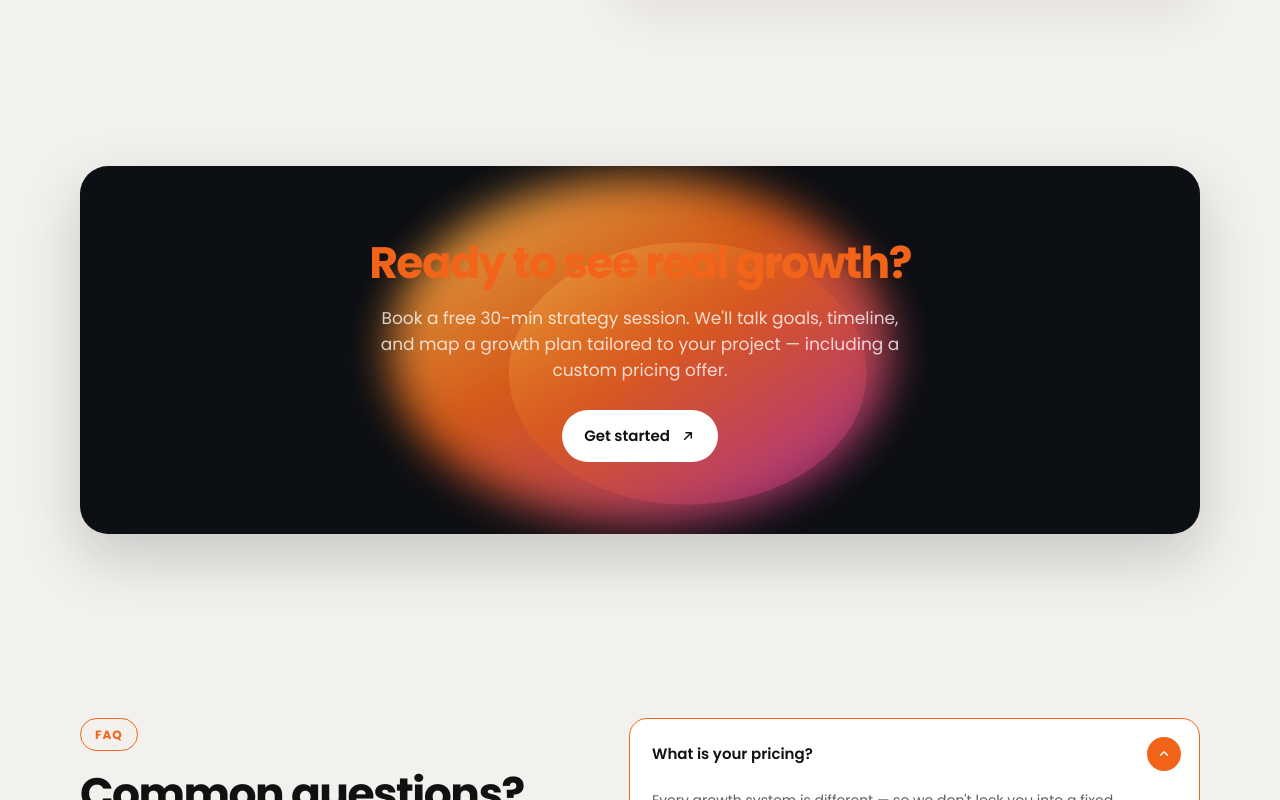
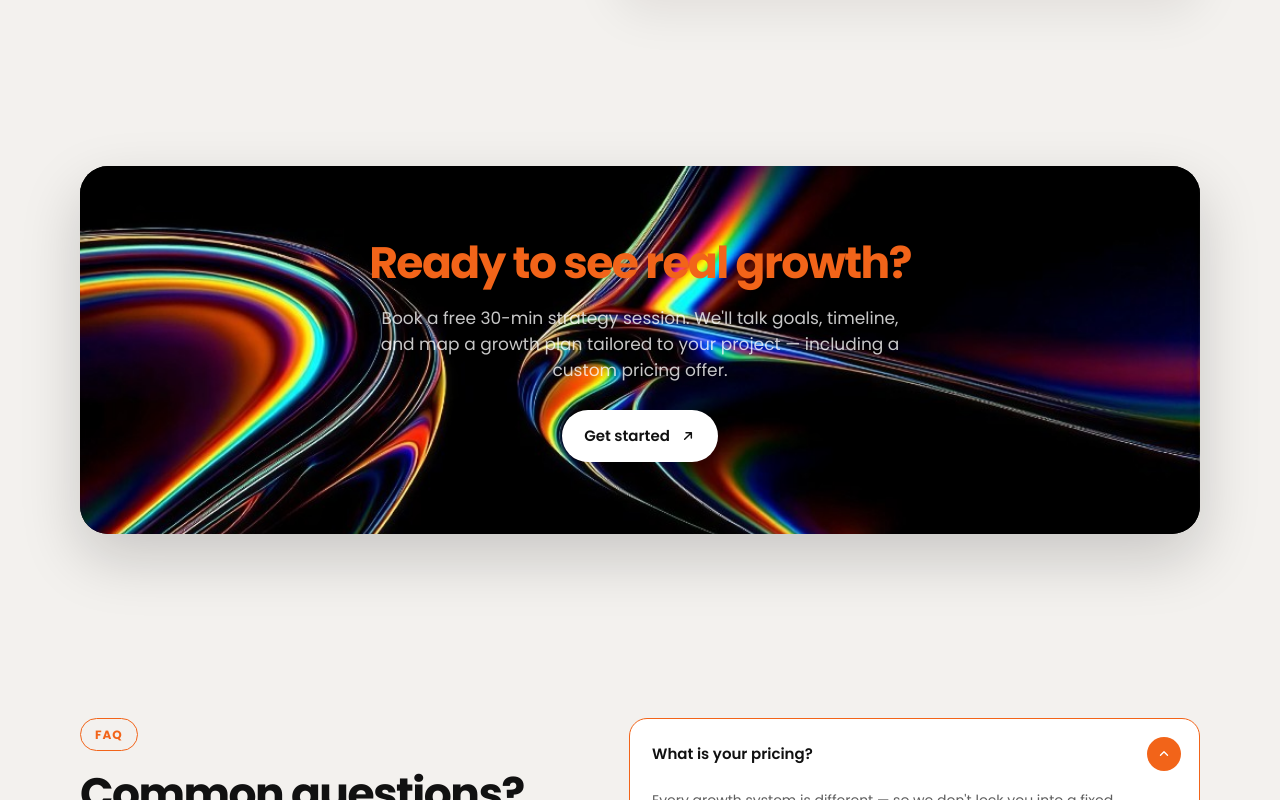
Before and after one commit to Esimuda/SeeGrowth, a React (Vite) app: page / in a window 1280 px wide. Shown: the part 5480-6280 px from the top of the page. Built offline with nearby package versions, Linux system fonts and the light colour scheme.

Commit message:
Use the iridescent graphic as the Ready to see real growth panel background.

```diff
--- a/index.html
+++ b/index.html
@@ -192,22 +192,13 @@
   ============================================================ -->
   <section class="booking booking-cta-panel" id="booking">
     <div class="booking-panel" data-anim="zoom-fade">
-      <div class="booking-blob" aria-hidden="true">
-        <svg class="booking-blob__svg" viewBox="0 0 520 360" preserveAspectRatio="xMidYMid slice">
-          <defs>
-            <linearGradient id="bookingBlobGrad" x1="12%" y1="8%" x2="88%" y2="92%">
-              <stop offset="0%" stop-color="#FFB347" />
-              <stop offset="42%" stop-color="#F26419" />
-              <stop offset="100%" stop-color="#C43B8C" />
-            </linearGradient>
-            <filter id="bookingBlobBlur" x="-20%" y="-20%" width="140%" height="140%">
-              <feGaussianBlur stdDeviation="18" />
-            </filter>
-          </defs>
-          <ellipse cx="260" cy="180" rx="210" ry="145" fill="url(#bookingBlobGrad)" filter="url(#bookingBlobBlur)" opacity="0.95" />
-          <ellipse cx="300" cy="200" rx="150" ry="110" fill="url(#bookingBlobGrad)" opacity="0.55" />
-        </svg>
-      </div>
+      <img
+        class="booking-panel__bg"
+        src="/assets/booking-bg.png"
+        alt=""
+        aria-hidden="true"
+        decoding="async"
+      />
 
       <div class="booking-panel__content">
         <h2 class="booking-panel__title">Ready to see real growth?</h2>
--- a/style.css
+++ b/style.css
@@ -1153,7 +1153,7 @@ button { font-family: var(--font-main); }
   margin: 0 auto;
   border-radius: 28px;
   overflow: hidden;
-  background: #0c0f14;
+  background: #000;
   min-height: 340px;
   display: grid;
   place-items: center;
@@ -1161,19 +1161,16 @@ button { font-family: var(--font-main); }
   box-shadow: 0 24px 60px rgba(10, 10, 10, 0.18);
 }
 
-.booking-blob {
+.booking-panel__bg {
   position: absolute;
-  inset: 8% 12%;
+  inset: 0;
+  width: 100%;
+  height: 100%;
+  object-fit: cover;
+  object-position: center;
   z-index: 0;
   pointer-events: none;
-  display: grid;
-  place-items: center;
-}
-
-.booking-blob__svg {
-  width: min(100%, 620px);
-  height: auto;
-  opacity: 0.92;
+  user-select: none;
 }
 
 .booking-panel__content {
@@ -1241,10 +1238,6 @@ button { font-family: var(--font-main); }
     min-height: 300px;
     padding: 56px 24px;
     border-radius: 22px;
-  }
-
-  .booking-blob {
-    inset: 12% 4%;
   }
 }
 
```
Also changed, not shown: public/assets/booking-bg.png (added).
